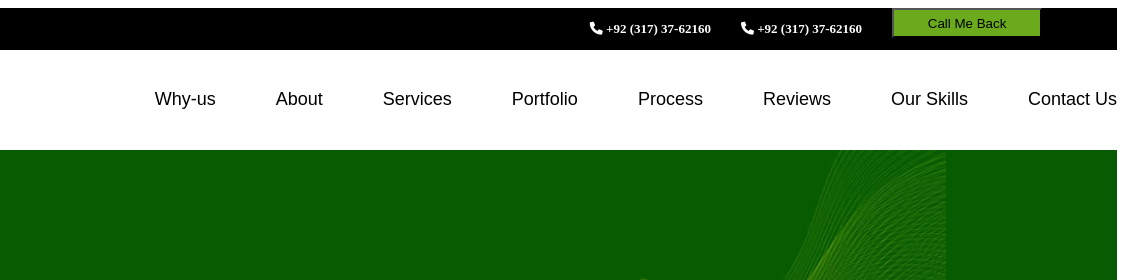
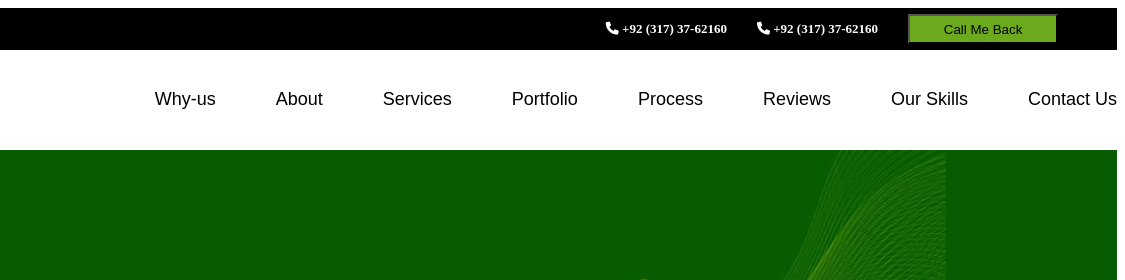
Before and after one commit to Danii9790/GIAIC-HTML-CSS-PROJECT-2, a plain HTML site: page index.html in a window 1280 px wide. Shown: the top 280 px of the page, 155-1280 px from the left. Drawn offline with Linux system fonts and the light colour scheme.

Commit message:
Update style.css

```diff
--- a/style.css
+++ b/style.css
@@ -9,11 +9,12 @@ header div{
 }
 header div .contact-icons{
   display: flex;
-  padding-left: 38rem;
+  padding-left: 39rem;
   gap: 30px;
   font-size: 13px;
-  justify-content: center;
   font-weight: bold;
+  align-items: center;
+
 }
 header div .contact-icons button{
   background-color:#6aaa1c  ;
```
